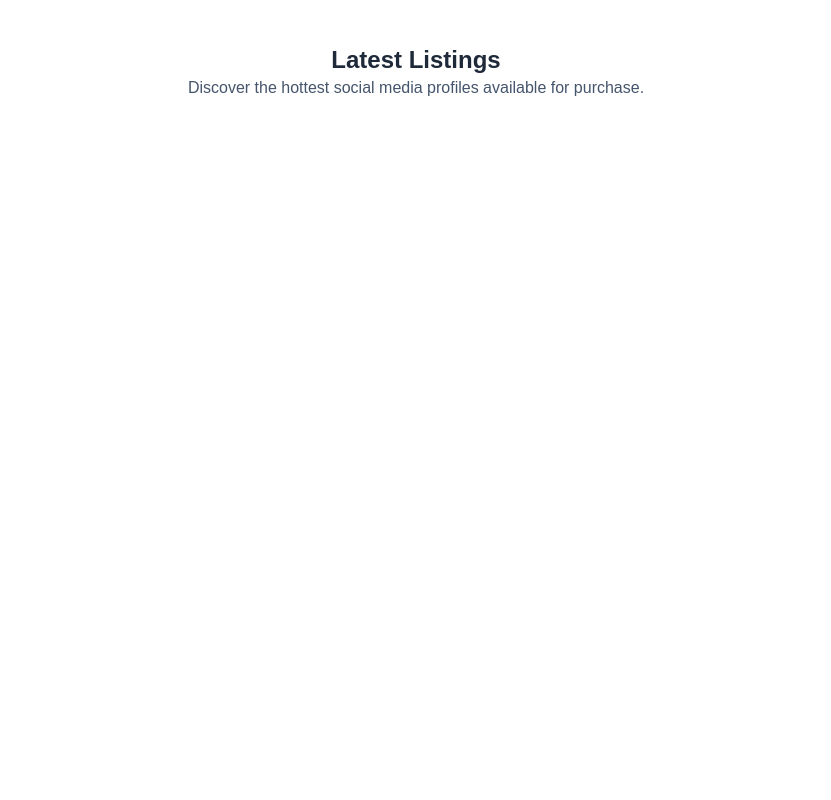
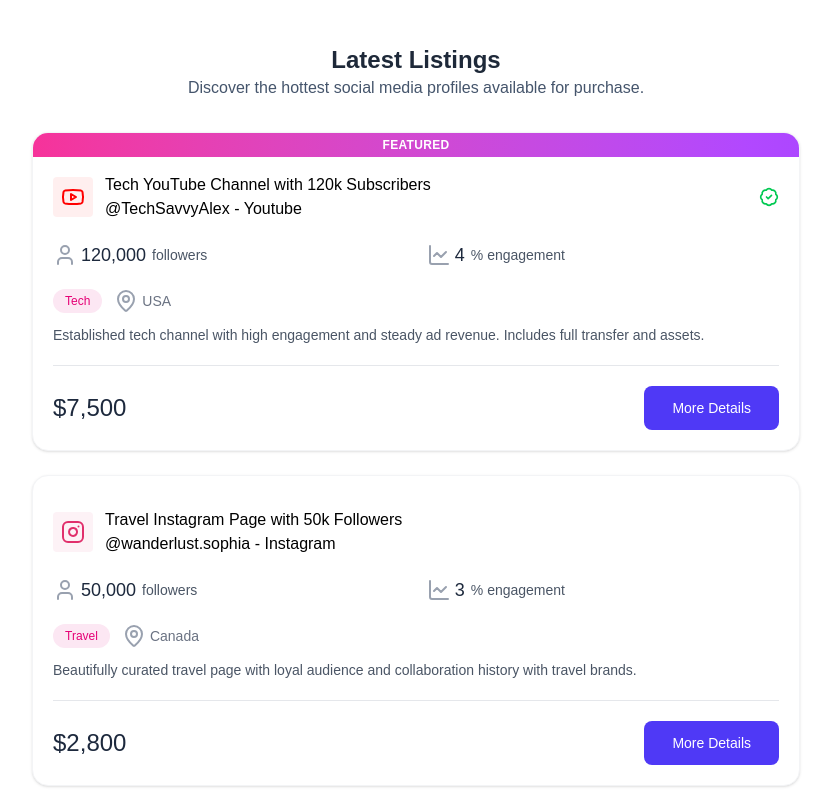
Before and after one commit to bhaskar6211/Sociofy_client_frontend, a React (Vite) app: page / in a window 1280 px wide. Shown: the part 620-1420 px from the top of the page, without its empty margins (224-1055 px from the left). Before the commit the page ends 800 px from the top, so only its background shows below. Built offline with nearby package versions, Linux system fonts and the light colour scheme; no server answers; a web font is replaced by a local one.

Commit message:
Complete Detail page

```diff
--- a/src/app/features/listingSlice.js
+++ b/src/app/features/listingSlice.js
@@ -12,5 +12,13 @@
         withdrawn: 0,
         available: 0
     }
+  },
+  reducers: {
+    setListings: (state, action) => {
+      state.listings = action.payload
+    }
   }
 })
+export const {setListings} = listingSlice.actions;
+
+export default listingSlice.reducer
--- a/src/app/store.js
+++ b/src/app/store.js
@@ -1,7 +1,8 @@
 import {configureStore} from '@reduxjs/toolkit'
+import listingReducer from './features/listingSlice'
 
 export const store = configureStore({
   reducer: {
-
-  },
+    listing: listingReducer
+  }
 })
--- a/src/components/LatestListings.jsx
+++ b/src/components/LatestListings.jsx
@@ -1,10 +1,22 @@
 import React from 'react'
 import Title from './Title'
+import {useDispatch, useSelector} from 'react-redux'
+import ListingCard from './ListingCard';
 
 const LatestListings = () => {
+  const {listings} = useSelector(state => state.listing);
+
   return (
     <div className='mt-20 mb-8'>
       <Title title="Latest Listings" description="Discover the hottest social media profiles available for purchase."/>
+
+      <diV className='flex flex-col gap-6 px-6'>
+        {listings.slice(0,4).map((listing, index) => (
+          <div key={index} className='mx-auto w-full max-w-3xl rounded-xl'>
+            <ListingCard listing={listing} />
+          </div>
+        ))}
+      </diV>
     </div>
   )
 }
--- /dev/null
+++ b/src/components/ListingCard.jsx
@@ -0,0 +1,79 @@
+import React from 'react'
+import { platformIcons } from '../assets/assets';
+import { BadgeCheck, LineChart, MapPin, User } from 'lucide-react';
+import { useNavigate } from 'react-router-dom';
+
+const ListingCard = ({listing}) => {
+
+    const navigate=useNavigate()
+    const currency = import.meta.env.VITE_CURRENCY || '$';
+
+  return (
+    <div className='relative bg-white rounded-2xl shadow-sm border border-gray-100 overflow-hidden hover:shadow-md transition'>
+      {/*Features Banner*/}
+      {listing.featured && (
+        <>
+        <p className='py-1'/>
+        <div className='absolute top-0 left-0 w-full bg-gradient-to-r from-pink-500 to-purple-500 text-white text-center text-xs font-semibold py-1 tracking-wide uppercase'>Featured</div>
+        </>
+        )}
+
+        <div className='p-5 pt-8'>
+            {/* Header */}
+            <div className='flex items-center gap-3 mb-3'>
+            {platformIcons[listing.platform]}
+
+            <div className='flex flex-col'>
+                <h2>{listing.title}</h2>
+                <p>@{listing.username} - <span className='capitalize'>{listing.platform}</span></p>
+            </div>
+                {listing.verified && <BadgeCheck className='text-green-500 ml-auto w-5 h-5' />}
+            </div>
+            {/* Stats */}
+            <div className='flex flex-wrap justify-between max-w-lg items-center gap-3 my-5'>
+                <div className='flex items-center text-sm text-gray-600'>
+                    <User className='size-6 mr-1 text-gray-400'/>
+                    <span className='text-lg font-medium text-slate-800 mr-1.5'>{listing.followers_count.toLocaleString()}</span> followers
+                </div>
+                {
+                    listing.engagement_rate && (
+                        <div className='flex items-center text-sm text-gray-600'>
+                            <LineChart className='size-6 mr-1 text-gray-400'/>
+                            <span className='text-lg font-medium text-slate-800 mr-1.5'>{listing.engagement_rate}</span> % engagement
+                        </div>
+                    )
+                }
+            </div>
+            {/* Tags & location */}
+            <div className='flex items-center gap-3 mb-3'>
+                <span className='text-xs font-medium bg-pink-100 text-pink-600 px-3 py-1 rounded-full capitalize'>{listing.niche}</span>
+                {listing.country && (
+                    <div className='flex items-center text-gray-500 text-sm'>
+                        <MapPin className='size-6 mr-1 text-gray-400'/>
+                        {listing.country}
+                    </div>
+                )}
+            </div>
+            {/* Description */}
+            <p className='text-sm text-gray-600 mb-4 line clamp-2'>{listing.description}</p>
+
+            <hr className='my-5 border-gray-200'/>
+
+            {/* Footer */}
+            <div className='flex items-center justify-between'>
+                <div className='flex items-baseline'>
+                    <span className='text-2xl font-medium text-slate-800'>
+                        {currency}
+                        {listing.price.toLocaleString()}
+                    </span>
+                </div>
+                <button onClick={()=> {navigate(`/listing/${listing.id}`); scrollTo(0,0)}} className='cursor-pointer px-7 py-3 bg-indigo-600 text-white text-sm rounded-lg hover:bg-indigo-700 transition'>
+                    More Details
+                </button>
+            </div>
+        </div>
+    </div>
+  )
+}
+
+export default ListingCard
--- a/src/main.jsx
+++ b/src/main.jsx
@@ -3,6 +3,8 @@
 import App from './App.jsx'
 import {BrowserRouter} from 'react-router-dom'
 import { ClerkProvider } from '@clerk/clerk-react'
+import { Provider } from 'react-redux'
+import { store } from './app/store.js'
 
 // Import your Publishable Key
 const PUBLISHABLE_KEY = import.meta.env.VITE_CLERK_PUBLISHABLE_KEY
@@ -14,7 +16,9 @@
 createRoot(document.getElementById('root')).render(
   <BrowserRouter>
     <ClerkProvider publishableKey={PUBLISHABLE_KEY} appearance={{variables: {colorPrimary:'#4f46e5'}}}>
+      <Provider store={store}>
         <App />
-      </ClerkProvider>
+      </Provider>
+    </ClerkProvider>
   </BrowserRouter>,
 )
```
Also changed, not shown: 1 other file (tests, documents, lock files or other folders).
